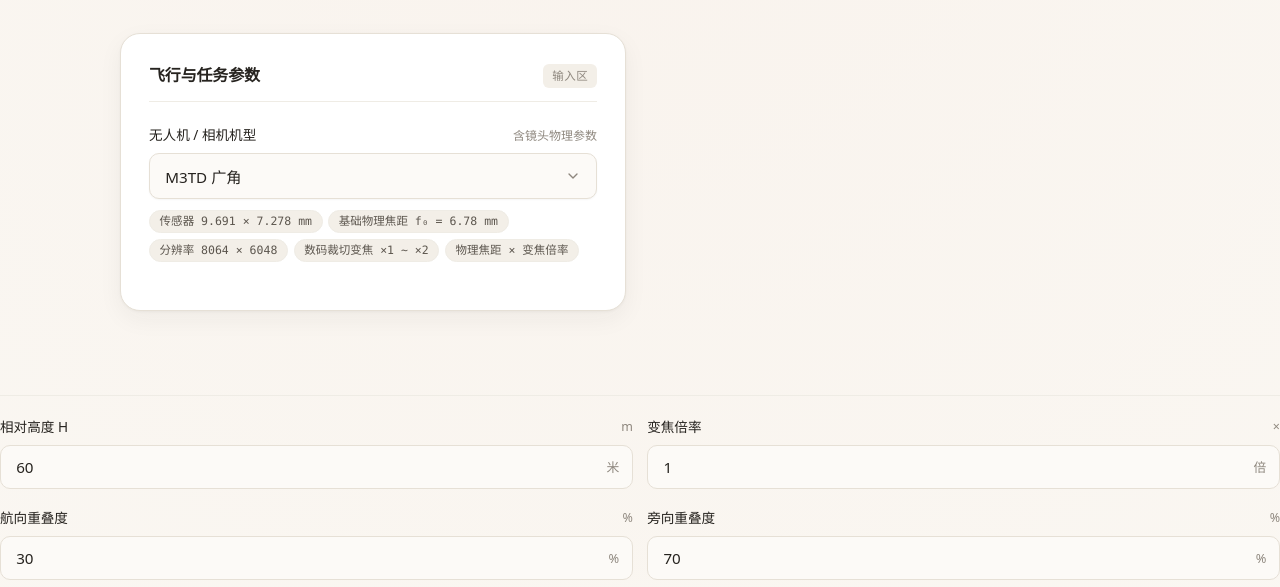
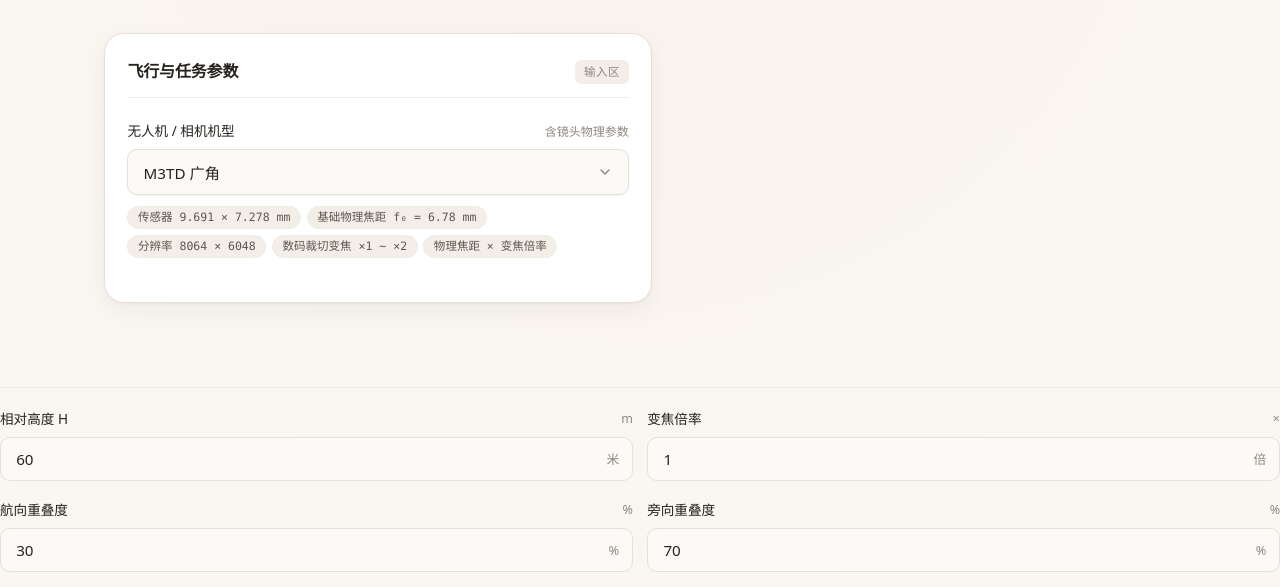
Before and after one commit to huneng-dev/dji-mission-calc, a plain HTML site: page index.html in a window 1280 px wide. Shown: the part 200-787 px from the top of the page. Drawn offline with Linux system fonts and the light colour scheme.

Commit message:
fix(layout): solve grid overflow deformation on ultra-wide screens and polish Claude select

```diff
--- a/styles.css
+++ b/styles.css
@@ -72,6 +72,7 @@
   -webkit-text-size-adjust: 100%;
   -webkit-font-smoothing: antialiased;
   -moz-osx-font-smoothing: grayscale;
+  overflow-x: hidden;
 }
 
 body {
@@ -81,26 +82,49 @@
   line-height: 1.6;
   min-height: 100vh;
   position: relative;
+  overflow-x: hidden;
   background-image: radial-gradient(circle at 50% 0%, rgba(217, 119, 87, 0.03) 0%, transparent 50%);
 }
 
-/* 页面主居中容器 */
 .page-container {
   width: 100%;
-  max-width: 1080px;
-  margin: 0 auto;
-  padding: 2.25rem 1.25rem 4rem;
+  max-width: 1120px;
+  margin-left: auto;
+  margin-right: auto;
+  padding: 2.25rem 1.5rem 4rem;
+  box-sizing: border-box;
 }
 
-@media (max-width: 640px) {
+@media (max-width: 900px) {
   .page-container {
     padding: 1.5rem 1rem 3rem;
   }
 }
 
-/* ==========================================================================
-   头部排版 (Claude 标志性人文主义风格)
-   ========================================================================== */
+.main-layout {
+  display: grid;
+  grid-template-columns: minmax(0, 1fr);
+  gap: 1.5rem;
+  align-items: start;
+}
+
+@media (min-width: 900px) {
+  .main-layout {
+    grid-template-columns: minmax(0, 1.05fr) minmax(0, 0.95fr);
+    gap: 1.75rem;
+  }
+}
+
+.panel-card {
+  min-width: 0;
+  background: var(--bg-surface);
+  border: 1px solid var(--border);
+  border-radius: var(--radius-xl);
+  padding: 1.6rem 1.4rem;
+  box-shadow: var(--shadow-card);
+  transition: box-shadow var(--transition-normal);
+  box-sizing: border-box;
+}
 
 .site-header {
   text-align: center;
@@ -151,10 +175,6 @@
   line-height: 1.6;
 }
 
-/* ==========================================================================
-   错误横幅
-   ========================================================================== */
-
 .error-banner {
   background: var(--error-bg);
   border: 1px solid var(--error-border);
@@ -165,40 +185,6 @@
   margin-bottom: 1.5rem;
   line-height: 1.5;
   box-shadow: var(--shadow-sm);
-}
-
-/* ==========================================================================
-   主栅格布局 (PC 双栏并排自适应 / 移动端自然折行)
-   ========================================================================== */
-
-.main-layout {
-  display: grid;
-  grid-template-columns: 1fr;
-  gap: 1.5rem;
-  align-items: start;
-}
-
-@media (min-width: 900px) {
-  .main-layout {
-    grid-template-columns: 1fr 1fr;
-    gap: 1.75rem;
-  }
-}
-
-/* 面板卡片基础 */
-.panel-card {
-  background: var(--bg-surface);
-  border: 1px solid var(--border);
-  border-radius: var(--radius-xl);
-  padding: 1.6rem 1.4rem;
-  box-shadow: var(--shadow-card);
-  transition: box-shadow var(--transition-normal);
-}
-
-@media (min-width: 640px) {
-  .panel-card {
-    padding: 1.85rem 1.75rem;
-  }
 }
 
 .panel-header {
@@ -234,16 +220,11 @@
   border: 1px solid var(--accent-soft-border);
 }
 
-/* 分隔线 */
 .divider {
   height: 1px;
   background: var(--border-subtle);
   margin: 1.25rem 0;
 }
-
-/* ==========================================================================
-   表单与输入组件
-   ========================================================================== */
 
 .input-block {
   margin-bottom: 1.15rem;
@@ -278,13 +259,13 @@
 
 .field-grid-2 {
   display: grid;
-  grid-template-columns: 1fr 1fr;
+  grid-template-columns: minmax(0, 1fr) minmax(0, 1fr);
   gap: 0.9rem;
 }
 
-@media (max-width: 480px) {
+@media (max-width: 540px) {
   .field-grid-2 {
-    grid-template-columns: 1fr;
+    grid-template-columns: minmax(0, 1fr);
     gap: 0.8rem;
   }
 }
```
Also changed, not shown: index.html (+0 -17 lines).
